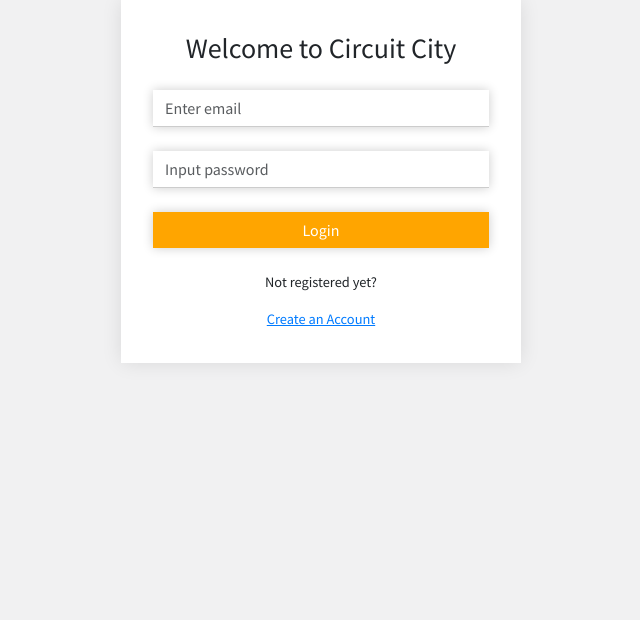
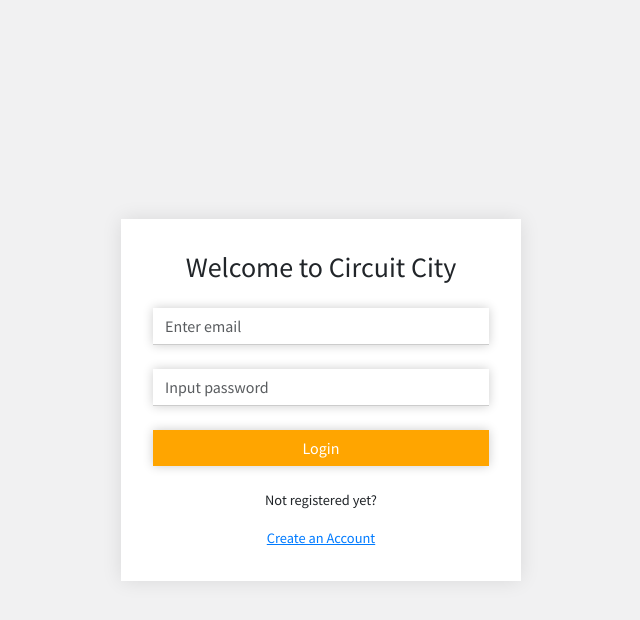
Before and after one commit to Circuit-city/electronics-shop2, a React (Create React App) app in the folder frontend/: page /login in a window 1280 px wide. Shown: the top 620 px of the page, without its empty margins (319-959 px from the left). Built offline with nearby package versions, Linux system fonts and the light colour scheme.

Commit message:
login css

```diff
--- a/frontend/src/components/Login.css
+++ b/frontend/src/components/Login.css
@@ -1,10 +1,9 @@
-/* .loginPage {
+.loginPage {
     min-height: 100vh;
-    background-color: #ffffff;
     display: flex;
     justify-content: center;
     align-items: center;
-  } */
+  }
 
   .card {
     max-width: 400px;
```
